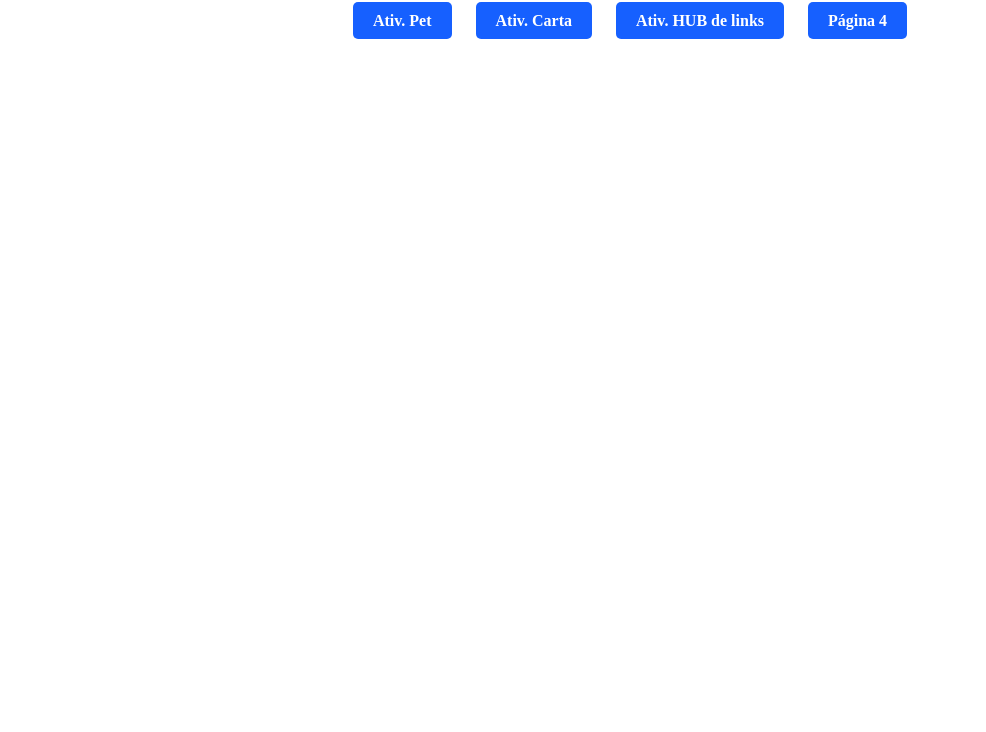
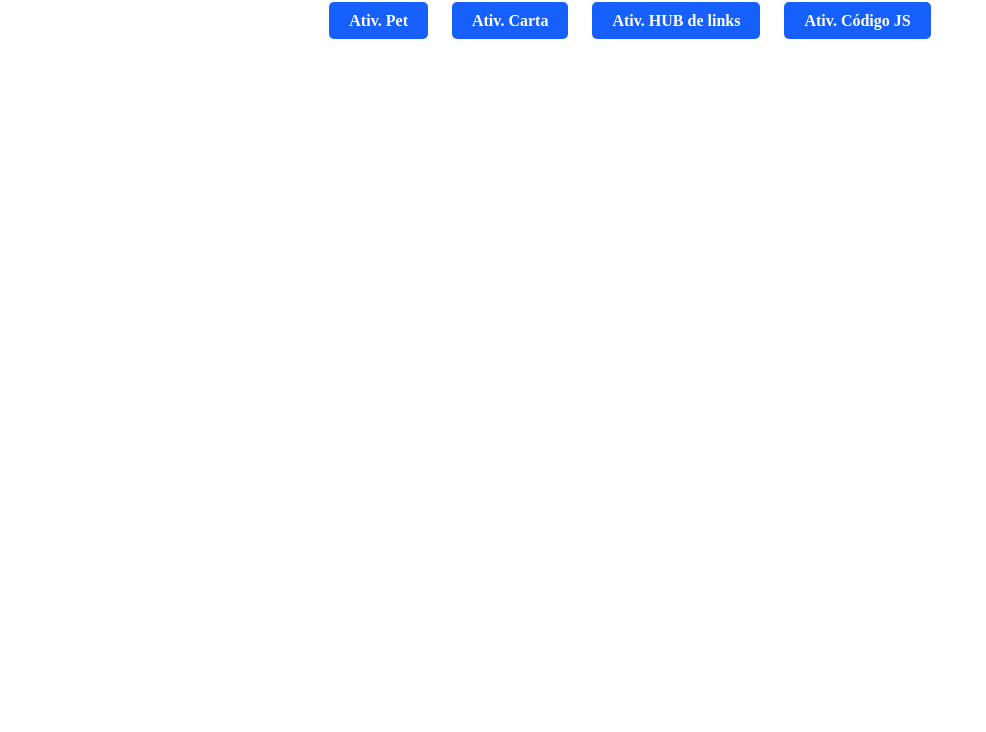
Before and after one commit to BlitzNoSake/Links-atividades, a plain HTML site: page index.html in a window 1280 px wide. Shown: the part 68-800 px from the top of the page, without its empty margins (0-986 px from the left). Drawn offline with Linux system fonts and the light colour scheme.

Commit message:
Update index.html
atualização com a ultima atividade

```diff
--- a/index.html
+++ b/index.html
@@ -39,8 +39,8 @@
     <ul class="links">
         <li><a class="link-button" href="https://blitznosake.github.io/site-pet/" target="_blank">Ativ. Pet</a></li>
         <li><a class="link-button" href="https://blitznosake.github.io/Carta-forum/" target="_blank">Ativ. Carta</a></li>
-        <li><a class="link-button" href="https://github.com/BlitzNoSake/Links-atividades" target="_blank">Ativ. HUB de links</a></li>
-        <li><a class="link-button" href="link4.html">Página 4</a></li>
+        <li><a class="link-button" href="https://blitznosake.github.io/Links-atividades/" target="_parent">Ativ. HUB de links</a></li>
+        <li><a class="link-button" href="https://blitznosake.github.io/Atividade-JS/" target="_blank">Ativ. Código JS</a></li>
     </ul>
 </body>
 </html>
```
